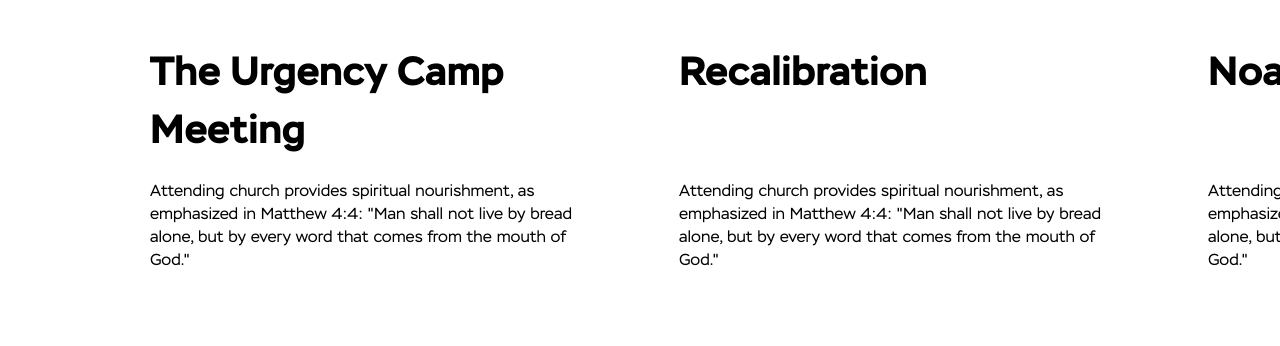
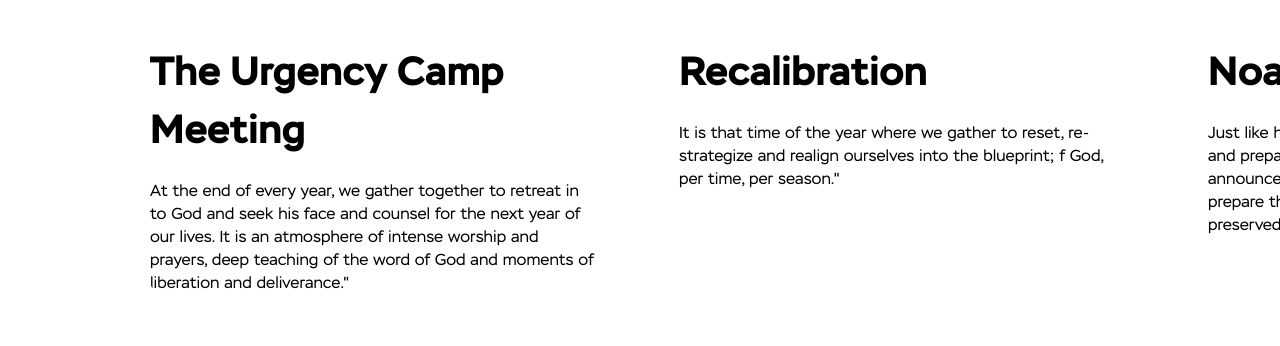
Before and after one commit to Benny-Nwaro/flourish, a React (Vite) app: page / in a window 1280 px wide. Shown: the part 2343-2689 px from the top of the page. Built offline with nearby package versions, Linux system fonts and the light colour scheme.

Commit message:
fix: content error

```diff
--- a/src/components/WhatsComing.jsx
+++ b/src/components/WhatsComing.jsx
@@ -14,7 +14,7 @@ const EventCard = ({ title, description, src }) => (
     </div>
 
     <div className="flex flex-col h-full gap-[20px]">
-      <h3 className="text-[40.73px] h-full tracking-[-1%] leading-[143%] font-stemBold max-md:max-w-full">
+      <h3 className="text-[40.73px] tracking-[-1%] leading-[143%] font-stemBold max-md:max-w-full">
         {title}
       </h3>
       <p className="leading-[143%] tracking-[-1%] max-md:max-w-full font-stemRegular">
--- a/src/constants/data.js
+++ b/src/constants/data.js
@@ -14,19 +14,19 @@ export const events = [
   {
     title: "The Urgency Camp Meeting",
     description:
-      'Attending church provides spiritual nourishment, as emphasized in Matthew 4:4: "Man shall not live by bread alone, but by every word that comes from the mouth of God." ',
+      'At the end of every year, we gather together to retreat in to God and seek his face and counsel for the next year of our lives. It is an atmosphere of intense worship and prayers, deep teaching of the word of God and moments of liberation and deliverance." ',
     src: campMeeting,
   },
   {
     title: "Recalibration",
     description:
-      'Attending church provides spiritual nourishment, as emphasized in Matthew 4:4: "Man shall not live by bread alone, but by every word that comes from the mouth of God." ',
+      'It is that time of the year where we gather to reset, re-strategize and realign ourselves into the blueprint; f God, per time, per season." ',
     src: recalibration,
   },
   {
     title: "Noah Crusades",
     description:
-      'Attending church provides spiritual nourishment, as emphasized in Matthew 4:4: "Man shall not live by bread alone, but by every word that comes from the mouth of God." ',
+      'Just like how the Lord commanded Noah to build an ark and prepare for the flood, the Lord has asked us to announce His good news to the people around us to prepare them to come into Himself (The ark) to be preserved." ',
     src: noahCrusades,
   },
 ];
```
